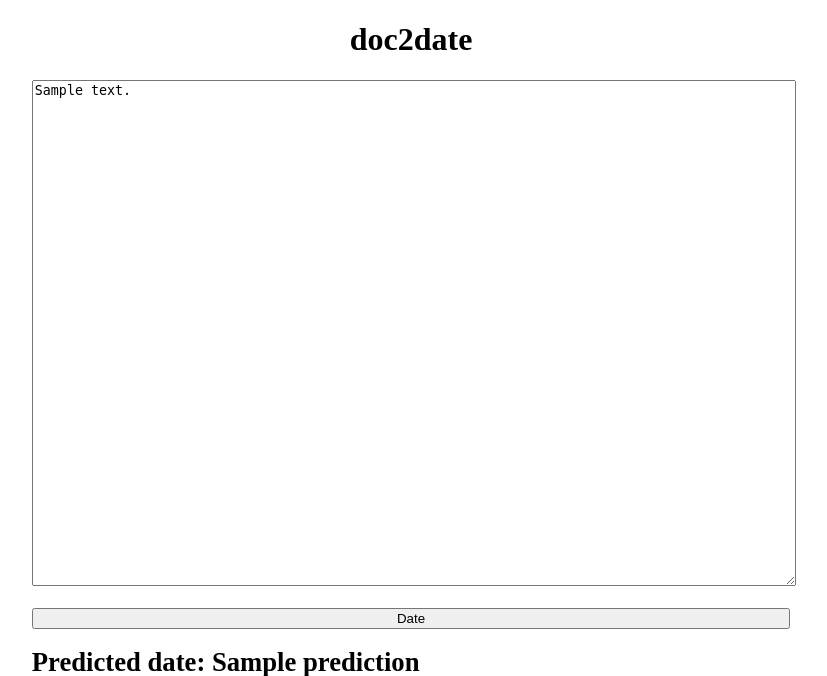
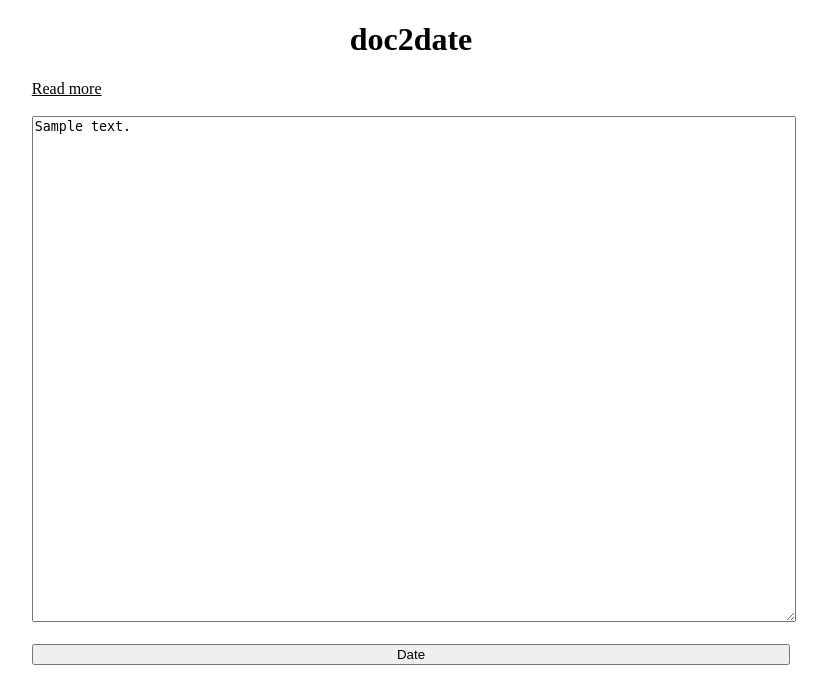
Before and after one commit to bencwallace/doc2date, a Flask app: template doc2date/templates/index.html in a window 1280 px wide. Shown: the top 676 px of the page, without its empty margins (229-1056 px from the left). Run offline with Flask 2, Linux system fonts and the light colour scheme; the template is opened without the code that fills it: most values are stand-ins (such as "Sample title", 1, 10 or a date in 2020); parts of the project's set-up code (start-up, migrations or seed data) failed here and were passed over.

Commit message:
added explanation

```diff
--- a/doc2date/templates/index.html
+++ b/doc2date/templates/index.html
@@ -32,18 +32,27 @@
 			font-weight: bold;
 			font-size: 20pt;
 		}
+
+		a {
+			color: black;
+		}
 	</style>
 </head>
 
 <body>
-	<h1>doc2date</h1>
 	<div id="main">
+		<h1>doc2date</h1>
+
+		<a href="https://github.com/bencwallace/doc2date/blob/master/doc2date.ipynb" target="_blank">Read more</a><br /><br />
+
 		<form action="{{ url_for('predict') }}" method="post" />
 			<textarea name="text" required="required">{{ text }}</textarea>
 			<br /><br />
 			<button type="submit">Date</button>
 		</form>
+
 		<br />
+
 		{% if prediction is defined %}
 			<span id="prediction">Predicted date: {{ prediction }}</span>
 		{% endif %}
```
